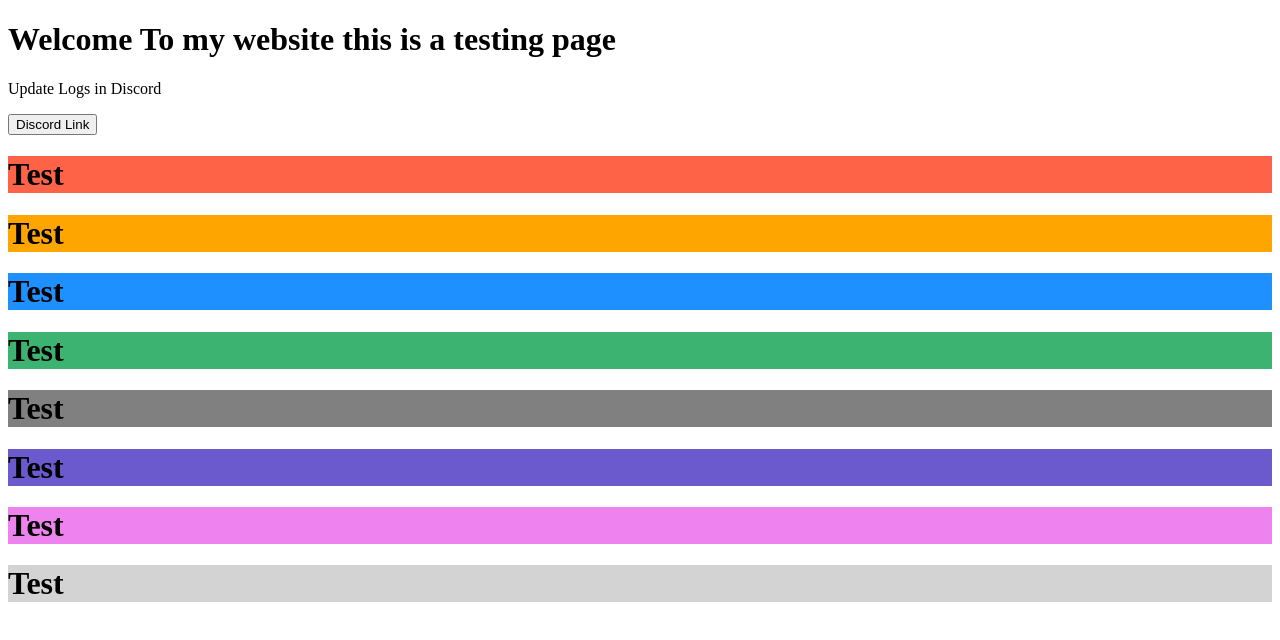
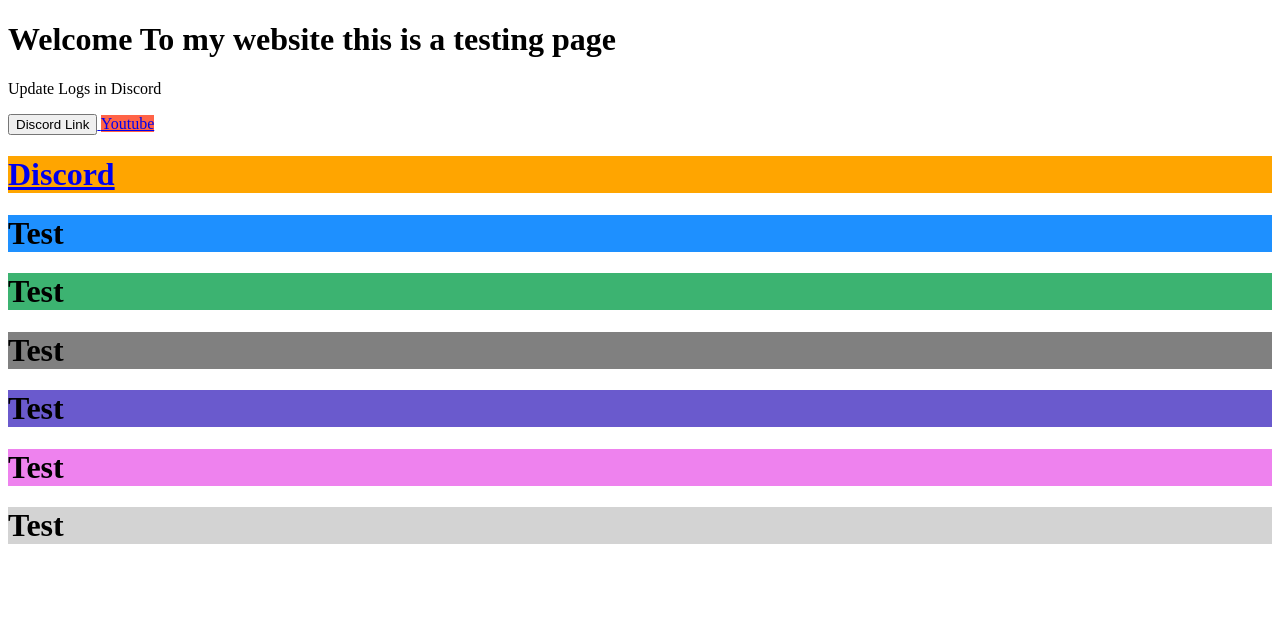
Before and after one commit to NOCZY/noczy.github.com, a plain HTML site: page index.html in a window 1280 px wide. Drawn offline with Linux system fonts and the light colour scheme.

Commit message:
Update index.html

```diff
--- a/index.html
+++ b/index.html
@@ -15,8 +15,15 @@
 <html>
 <body>
 
-<h1 style="background-color:Tomato;">Test</h1>
-<h1 style="background-color:Orange;">Test</h1>
+  <a href="https://www.youtube.com/@NoKainieFr_>
+    <h1 style="background-color:Tomato;">Youtube</h1>
+    </a>
+
+ <a href="https://discord.gg/UU8bFr3z">
+    <h1 style="background-color:Orange;">Discord</h1>
+ </a>
+
+
 <h1 style="background-color:DodgerBlue;">Test</h1>
 <h1 style="background-color:MediumSeaGreen;">Test</h1>
 <h1 style="background-color:Gray;">Test</h1>
```
